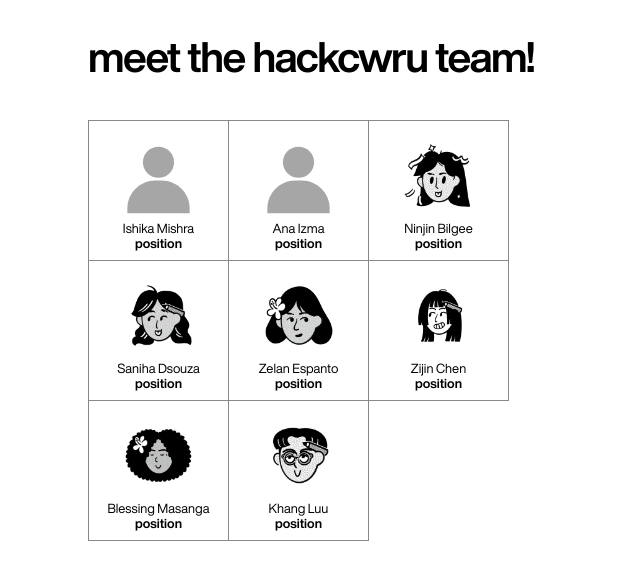
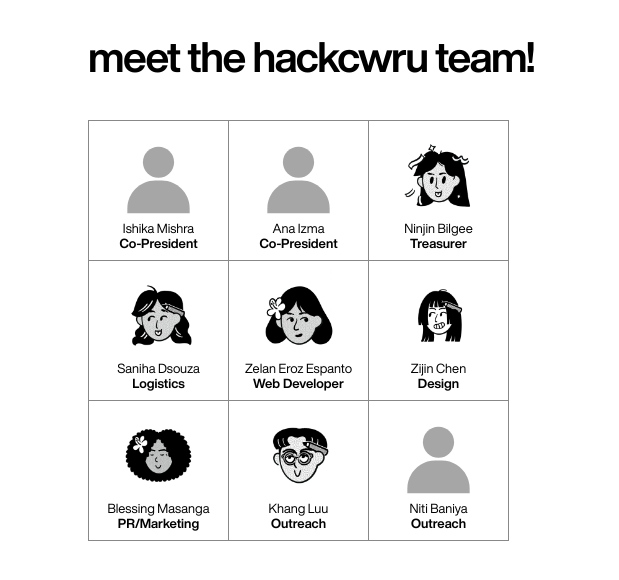
Before and after one commit to zelaneroz/hackcwru, a website built with Vite: page index.html in a window 1280 px wide. Shown: the part 8162-8742 px from the top of the page, 0-619 px from the left. Built offline with nearby package versions, Linux system fonts and the light colour scheme; a web font is replaced by a local one.

Commit message:
teams pages fixed.

```diff
--- a/src/team-data.ts
+++ b/src/team-data.ts
@@ -4,6 +4,7 @@ export interface TeamMember {
   order: number
   name: string
   position: string
+  /** Plain-text bio; backtick strings support multiple sentences and line breaks. */
   description: string
   imagePath: string
   linkedinUrl?: string
@@ -12,16 +13,109 @@ export interface TeamMember {
 }
 
 // Replace the placeholder details and add optional profile URLs here.
-// The final two members use neutral portraits until their photos are supplied.
+// Use neutral portraits until member photos are supplied.
+// Add as many sentences and paragraphs as needed inside each description's backticks.
+// Blank lines separate paragraphs in the popup; .trim() removes outer blank lines.
 export const teamMembers: TeamMember[] = [
-  { id: 'member-01', order: 1, name: 'Ishika Mishra', position: 'position', description: 'lorem ipsum dolor sit amet', imagePath: '/team/placeholder.svg' },
-  { id: 'member-02', order: 2, name: 'Ana Izma', position: 'position', description: 'lorem ipsum dolor sit amet', imagePath: '/team/placeholder.svg' },
-  { id: 'member-03', order: 3, name: 'Ninjin Bilgee', position: 'position', description: 'lorem ipsum dolor sit amet', imagePath: '/team/ninjin.png' },
-  { id: 'member-04', order: 4, name: 'Saniha Dsouza', position: 'position', description: 'lorem ipsum dolor sit amet', imagePath: '/team/saniha.png' },
-  { id: 'member-05', order: 5, name: 'Zelan Espanto', position: 'position', description: 'lorem ipsum dolor sit amet', imagePath: '/team/zelan.png' },
-  { id: 'member-06', order: 6, name: 'Zijin Chen', position: 'position', description: 'lorem ipsum dolor sit amet', imagePath: '/team/zijin.png' },
-   { id: 'member-07', order: 7, name: 'Blessing Masanga', position: 'position', description: 'lorem ipsum dolor sit amet', imagePath: '/team/Blessing.png' },
-  { id: 'member-08', order: 8, name: 'Khang Luu', position: 'position', description: 'lorem ipsum dolor sit amet', imagePath: '/team/khang.PNG' },
+  {
+    id: 'member-01',
+    order: 1,
+    name: 'Ishika Mishra',
+    position: 'Co-President',
+    description: `
+      lorem ipsum dolor sit amet
+    `.trim(),
+    imagePath: '/team/placeholder.svg',
+  },
+  {
+    id: 'member-02',
+    order: 2,
+    name: 'Ana Izma',
+    position: 'Co-President',
+    description: `
+      lorem ipsum dolor sit amet
+    `.trim(),
+    imagePath: '/team/placeholder.svg',
+  },
+  {
+    id: 'member-03',
+    order: 3,
+    name: 'Ninjin Bilgee',
+    position: 'Treasurer',
+    description: `
+      lorem ipsum dolor sit amet
+    `.trim(),
+    imagePath: '/team/ninjin.png',
+  },
+  {
+    id: 'member-04',
+    order: 4,
+    name: 'Saniha Dsouza',
+    position: 'Logistics',
+    description: `
+      lorem ipsum dolor sit amet
+    `.trim(),
+    imagePath: '/team/saniha.png',
+  },
+  {
+    id: 'member-05',
+    order: 5,
+    name: 'Zelan Eroz Espanto',
+    websiteUrl: 'https://zeespanto.com/',
+    linkedinUrl: 'https://www.linkedin.com/in/zelanespanto/',
+    githubUrl: 'https://github.com/zelaneroz',
+    position: 'Web Developer',
+    description: `
+       Mabuhay! I'm Zee. I've been involved in various AI and design projects in industry and research settings, and I'm currently building Klariti and the CWRU AI Collective while volunteering as a designer for Head, Heart, and Hands.
+
+       Born and raised in Dinagat Islands, Philippines, I love painting, writing, traveling, and diving into new tech rabbit holes (currently exploring embedded AI!). I'm happiest in unfamiliar places, meeting new people, and discovering different ways of seeing the world.
+
+       My motto: “To find yourself, lose yourself.”
+    `.trim(),
+    imagePath: '/team/zelan.png',
+  },
+  {
+    id: 'member-06',
+    order: 6,
+    name: 'Zijin Chen',
+    position: 'Design',
+    linkedinUrl: 'https://www.linkedin.com/in/zijin-chen-exe/',
+    githubUrl: ' https://github.com/xiao-niao-himo',
+    description: `
+      Howdy! My name is Zijin (pronounced zee-jin), and I’m a junior at CWRU studying computer science and electrical engineering interested in manufacturing, controls, and embedded systems. I’m the designer for HackCWRU where I focus on designing tracks and prompts to excite our hackathon participants! In my free time, I enjoy listening to 2000s punk rock music and doodling in my notes.
+    `.trim(),
+    imagePath: '/team/zijin.png',
+  },
+  {
+    id: 'member-07',
+    order: 7,
+    name: 'Blessing Masanga',
+    position: 'PR/Marketing',
+    description: `
+      lorem ipsum dolor sit amet
+    `.trim(),
+    imagePath: '/team/Blessing.png',
+  },
+  {
+    id: 'member-08',
+    order: 8,
+    name: 'Khang Luu',
+    position: 'Outreach',
+    description: `
+      lorem ipsum dolor sit amet
+    `.trim(),
+    imagePath: '/team/khang.PNG',
+  },
+  {
+    id: 'member-09',
+    order: 9,
+    name: 'Niti Baniya',
+    position: 'Outreach',
+    description: `
+      lorem ipsum dolor sit amet
+    `.trim(),
+    imagePath: '/team/placeholder.svg',
+  },
 ]
 
 export const teamContact = {
--- a/src/team-footer.css
+++ b/src/team-footer.css
@@ -144,10 +144,12 @@ html.pixel-cursor-enabled .team-dialog :is(button, a) * { cursor: pointer !impor
 .team-dialog-image { display: block; width: 100%; height: auto; max-width: 240px; aspect-ratio: 1; object-fit: contain; background: #fff; }
 .team-dialog-copy { min-width: 0; overflow-wrap: anywhere; }
 .team-dialog-name { margin: 0 0 6px; font-size: 28px; font-weight: 700; line-height: 1.15; }
-.team-dialog-position { margin: 0 0 20px; font-size: 16px; font-weight: 700; line-height: 1.3; }
+.team-dialog-position { margin: 0 0 8px; font-size: 16px; font-weight: 700; line-height: 1.3; }
 .team-dialog-description { margin: 0; font-size: 16px; line-height: 1.55; white-space: pre-line; }
-.team-dialog-links { display: flex; flex-wrap: wrap; gap: 12px 20px; margin-top: 24px; }
-.team-dialog-links > a { color: #000; font-size: 15px; line-height: 1.4; text-underline-offset: 3px; overflow-wrap: anywhere; }
+.team-dialog-links { display: flex; flex-wrap: wrap; align-items: center; gap: 8px; margin: 0 0 16px; }
+.team-dialog-links > a { display: inline-flex; flex: 0 0 44px; align-items: center; justify-content: center; width: 44px; height: 44px; color: #000; text-decoration: none; }
+.team-dialog-links > a > svg { display: block; width: 24px; height: 24px; }
+.team-dialog-links > a:hover { opacity: .6; }
 
 @media (max-width: 700px) {
   .team-footer-inner { padding-inline: 24px; }
--- a/src/team-footer.ts
+++ b/src/team-footer.ts
@@ -4,6 +4,8 @@ import { teamMembers, teamContact, type TeamMember } from './team-data'
 const mailIcon = '<svg viewBox="0 0 48 48" aria-hidden="true"><circle cx="24" cy="24" r="23" fill="currentColor"/><path fill="#fff" d="M9 14h30v22H9z"/><path d="m9 15 15 13 15-13M9 35l10-10m20 10L29 25" fill="none" stroke="#000" stroke-width="3"/></svg>'
 const linkedinIcon = '<svg viewBox="0 0 48 48" aria-hidden="true"><rect x="4" y="4" width="40" height="40" rx="3" fill="currentColor"/><circle cx="15" cy="14" r="3" fill="#fff"/><path fill="#fff" d="M12 20h6v18h-6zm10 0h6v3c2-5 11-5 11 4v11h-6V28c0-4-5-4-5 0v10h-6z"/></svg>'
 const instagramIcon = '<svg viewBox="0 0 48 48" aria-hidden="true"><rect x="5" y="5" width="38" height="38" rx="11" fill="none" stroke="currentColor" stroke-width="4"/><circle cx="24" cy="24" r="9" fill="none" stroke="currentColor" stroke-width="4"/><circle cx="35" cy="13" r="2.5" fill="currentColor"/></svg>'
+const githubIcon = '<svg viewBox="0 0 24 24" aria-hidden="true" focusable="false" fill="currentColor"><path d="M12 .5C5.65.5.5 5.65.5 12c0 5.08 3.29 9.39 7.86 10.91.58.11.79-.25.79-.56v-1.96c-3.2.7-3.88-1.54-3.88-1.54-.52-1.33-1.28-1.68-1.28-1.68-1.04-.72.08-.7.08-.7 1.16.08 1.77 1.18 1.77 1.18 1.03 1.77 2.7 1.26 3.35.96.1-.74.4-1.25.73-1.54-2.55-.29-5.24-1.28-5.24-5.68 0-1.26.45-2.28 1.19-3.09-.12-.29-.52-1.46.11-3.04 0 0 .96-.31 3.16 1.18a11.05 11.05 0 0 1 5.76 0c2.2-1.49 3.16-1.18 3.16-1.18.63 1.58.23 2.75.11 3.04.74.81 1.19 1.83 1.19 3.09 0 4.41-2.7 5.39-5.26 5.67.42.36.78 1.06.78 2.14v3.19c0 .31.21.67.8.56A11.5 11.5 0 0 0 23.5 12C23.5 5.65 18.35.5 12 .5Z"/></svg>'
+const websiteIcon = '<svg viewBox="0 0 24 24" aria-hidden="true" focusable="false" fill="none" stroke="currentColor" stroke-width="1.8"><circle cx="12" cy="12" r="9"/><ellipse cx="12" cy="12" rx="4" ry="9"/><path d="M3 12h18M5 6.5h14M5 17.5h14"/></svg>'
 let instance = 0
 
 /** The footer and member pop-up both render the same editable team data. */
@@ -42,8 +44,8 @@ export function mountTeamFooter(host: HTMLElement, members: readonly TeamMember[
       <div class="team-dialog-copy">
         <h2 class="team-dialog-name" id="${prefix}-member-name"></h2>
         <p class="team-dialog-position"></p>
+        <nav class="team-dialog-links" aria-label="Member profile links" hidden></nav>
         <p class="team-dialog-description" id="${prefix}-member-description"></p>
-        <nav class="team-dialog-links" aria-label="Member profile links" hidden></nav>
       </div>
     </article>
   `
@@ -72,10 +74,15 @@ export function mountTeamFooter(host: HTMLElement, members: readonly TeamMember[
     position.textContent = member.position
     description.textContent = member.description
     profiles.replaceChildren()
-    for (const [label, url] of [['LinkedIn', member.linkedinUrl], ['GitHub', member.githubUrl], ['Website', member.websiteUrl]] as const) {
+    for (const [label, url, icon] of [
+      ['LinkedIn', member.linkedinUrl, linkedinIcon],
+      ['Website', member.websiteUrl, websiteIcon],
+      ['GitHub', member.githubUrl, githubIcon],
+    ] as const) {
       if (!url) continue
       const link = document.createElement('a')
-      link.textContent = label
+      link.innerHTML = icon
+      link.title = label
       link.href = url
       link.target = '_blank'
       link.rel = 'noopener noreferrer'
```
Also changed, not shown: public/inspo/Merry Xmas!.jpeg (deleted), public/inspo/gameboy_retro.jpeg (deleted), public/inspo/loading.png (deleted), public/inspo/portfolio.jpeg (deleted).
